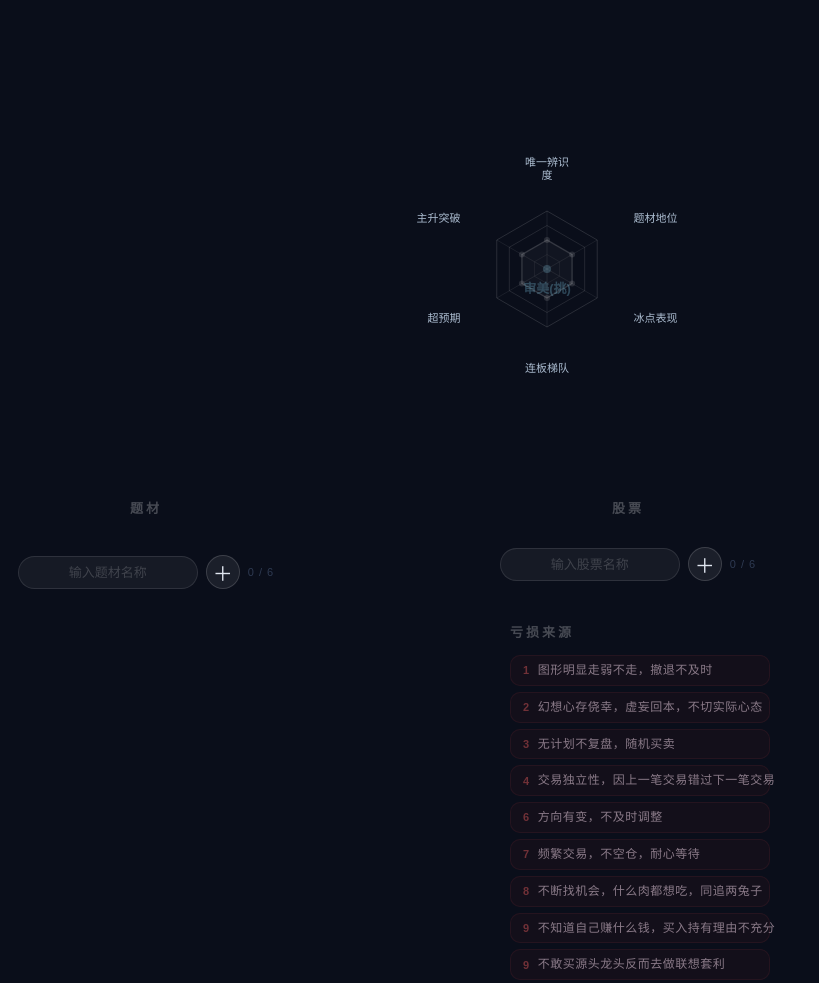
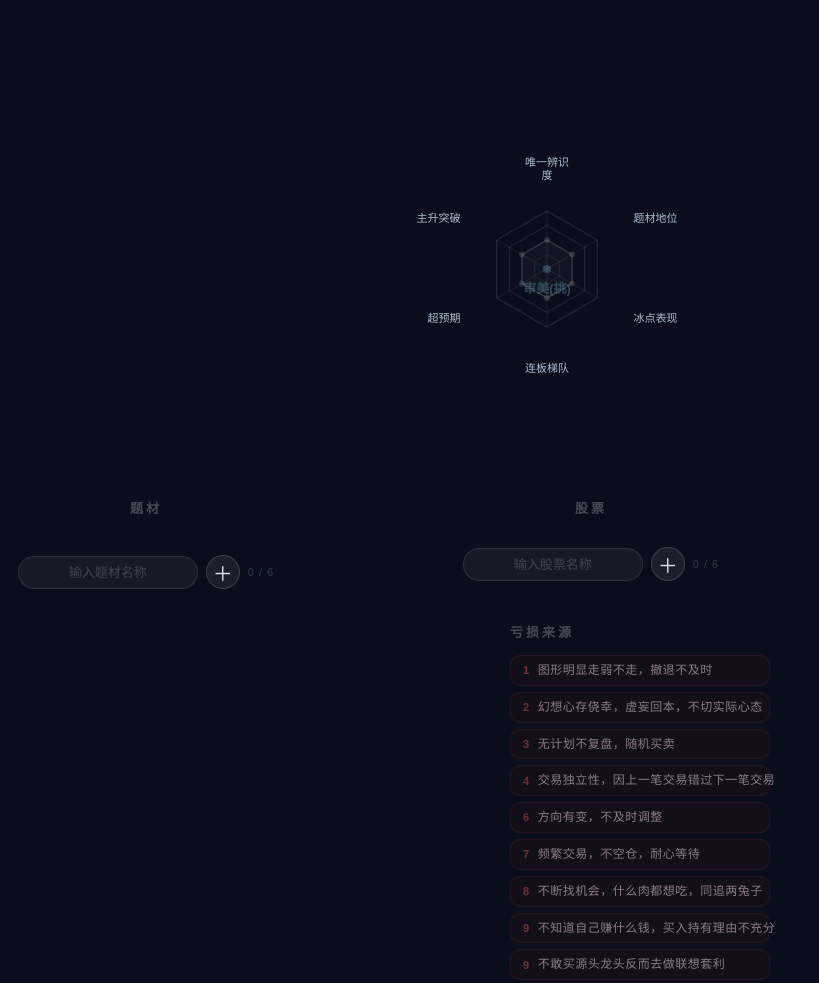
Before and after one commit to lizhaoxiong/home-trading-framework, a website: page public/index.html in a window 1280 px wide. Shown: the part 1026-2009 px from the top of the page, without its empty margins (0-819 px from the left). Drawn offline with Linux system fonts and the light colour scheme; no server answers.

Commit message:
fix: 股票列表宽度改为550px，买入策略输入框最小宽度450px

```diff
--- a/public/index.html
+++ b/public/index.html
@@ -76,7 +76,7 @@
   /* 中间股票列 */
   .stock-center-col {
     display: flex; flex-direction: column; align-items: center; gap: 10px;
-    padding: 0; width: 624px;
+    padding: 0; width: 550px;
   }
 
   /* 底部多列区 */
@@ -121,7 +121,7 @@
 
   /* 列表 */
   .item-list { display: flex; flex-direction: column; gap: 6px; width: 260px; min-height: 10px; }
-  #stockList { width: 624px; }
+  #stockList { width: 550px; }
   #stockList .item-chip { width: 100%; }
 
   .item-chip {
@@ -682,7 +682,7 @@ function renderList(type) {
       sub.innerHTML = `
         <div class="strategy-row">
           <span class="strategy-label">买入:</span>
-          <textarea class="strategy-input strategy-textarea" rows="2" style="min-width:500px" data-idx="${i}" data-field="0" placeholder="输入买入策略">${s.buySellStrategy[0] || ''}</textarea>
+          <textarea class="strategy-input strategy-textarea" rows="2" style="min-width:450px" data-idx="${i}" data-field="0" placeholder="输入买入策略">${s.buySellStrategy[0] || ''}</textarea>
         </div>
         <div class="strategy-row">
           <span class="strategy-label">卖出:</span>
```
